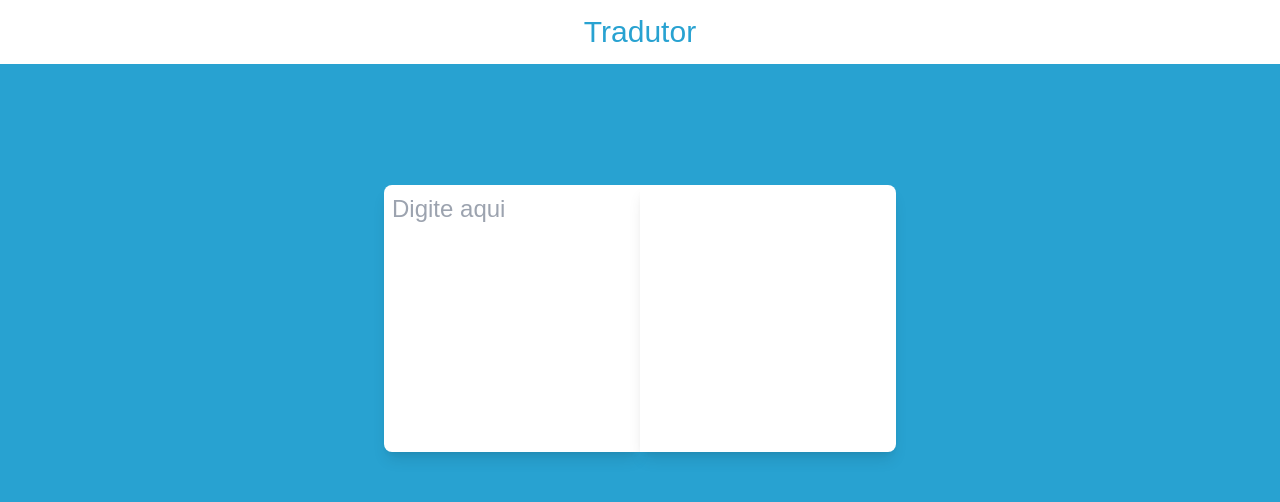
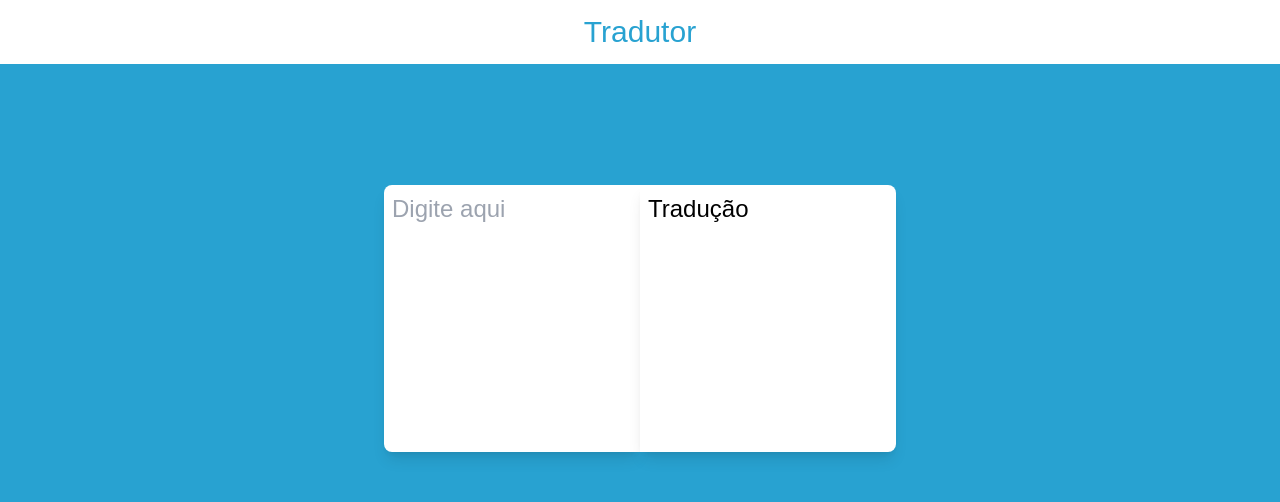
Before and after one commit to gabriellukke/translator-app, a Next.js app: page / in a window 1280 px wide. Shown: the top 502 px of the page. Built offline with nearby package versions, Linux system fonts and the light colour scheme; no server answers.

Commit message:
feat: simple adjustments in translate event behavior

```diff
--- a/src/pages/index.tsx
+++ b/src/pages/index.tsx
@@ -10,7 +10,7 @@ import Select from '../components/Select';
 
 const Home: NextPage = () => {
   const [text, setText] = useState('');
-  const [translation, setTranslation] = useState('');
+  const [translation, setTranslation] = useState('Tradução');
   const [languages, setLanguages] = useState<Languages[]>([]);
   const [sourceLanguage, setSourceLanguage] = useState('en');
   const [targetLanguage, setTargetLanguage] = useState('en');
@@ -26,7 +26,12 @@ const Home: NextPage = () => {
   }, []);
 
   useEffect(() => {
-    if (debounceTranslation) {
+    if (!text) {
+      setTranslation('Tradução');
+    }
+    if (debounceTranslation && text) {
+      setTranslation('Traduzindo...');
+
       const fetchData = async () => {
         const { translatedText } = await translate(
           debounceTranslation,
@@ -37,7 +42,7 @@ const Home: NextPage = () => {
       };
       fetchData();
     }
-  }, [debounceTranslation, sourceLanguage, targetLanguage]);
+  }, [debounceTranslation, sourceLanguage, targetLanguage, text]);
 
   const setSourceLanguageHandler = (
     e: React.ChangeEvent<HTMLSelectElement>,
```
